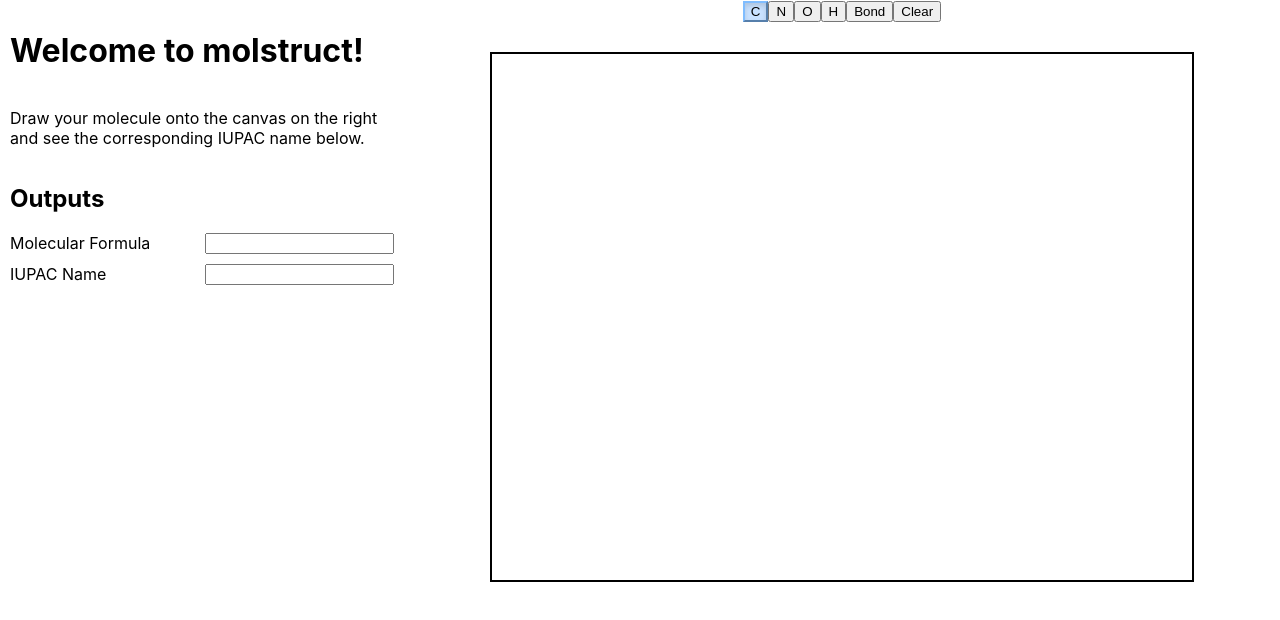
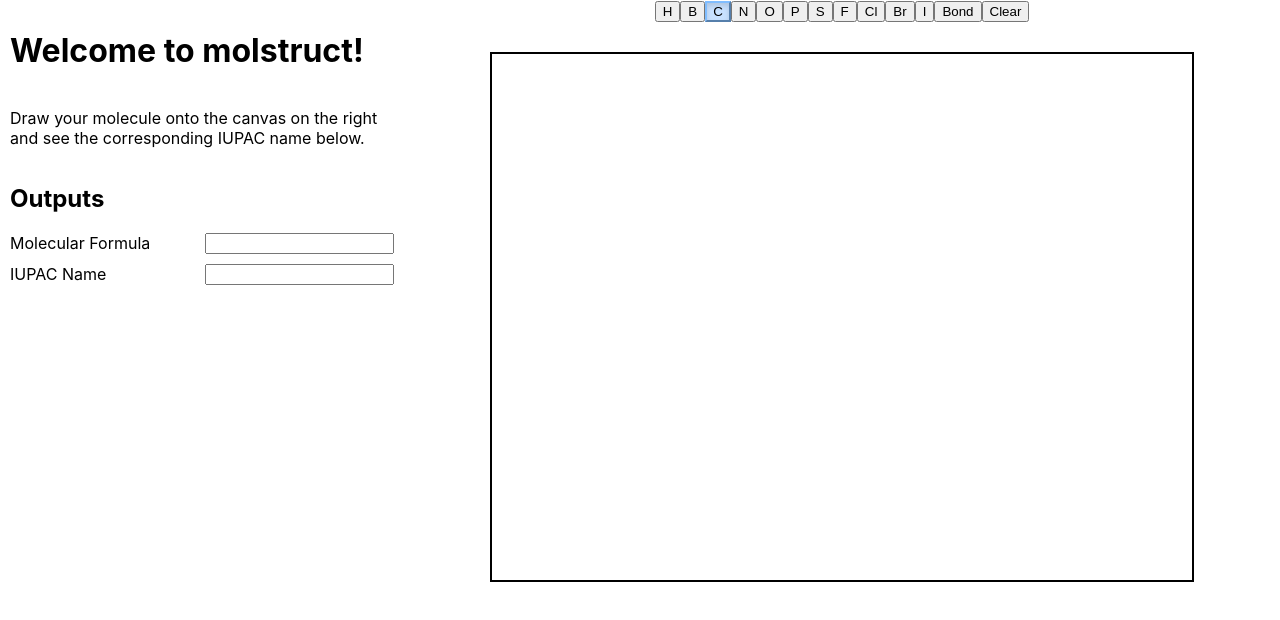
Before and after one commit to dn285/molstruct, a React (Create React App) app in the folder molstruct/: page / in a window 1280 px wide. Shown: the top 620 px of the page. Built offline with nearby package versions, Linux system fonts and the light colour scheme.

Commit message:
Refactor code for toolbar buttons

```diff
--- a/molstruct/src/App.js
+++ b/molstruct/src/App.js
@@ -2,6 +2,8 @@ import React, { useState, useRef, useEffect } from 'react';
 import './App.css';
 
 function App() {
+    const elements = ['H', 'B', 'C', 'N', 'O', 'P', 'S', 'F', 'Cl', 'Br', 'I'];
+
     const [selectedTool, setSelectedTool] = useState('C');
     const [atoms, setAtoms] = useState([]);
     const [bonds, setBonds] = useState([]);
@@ -51,7 +53,7 @@ function App() {
         const clickedAtom = atoms.find(atom =>
             Math.abs(atom.x - x) < 10 && Math.abs(atom.y - y) < 10);
 
-        if (['C', 'N', 'O', 'H'].includes(selectedTool)) {
+        if (elements.includes(selectedTool)) {
             addAtom(selectedTool, x, y);
             setSelectedAtoms([]);
         }
@@ -133,10 +135,15 @@ function App() {
                 </div>
                 <div className="canvas-container">
                     <div className="toolbar">
-                        <button className={selectedTool === 'C' ? 'selected' : ''} onClick={() => setSelectedTool('C')}>C</button>
-                        <button className={selectedTool === 'N' ? 'selected' : ''} onClick={() => setSelectedTool('N')}>N</button>
-                        <button className={selectedTool === 'O' ? 'selected' : ''} onClick={() => setSelectedTool('O')}>O</button>
-                        <button className={selectedTool === 'H' ? 'selected' : ''} onClick={() => setSelectedTool('H')}>H</button>
+                        {elements.map(element => (
+                            <button
+                                key={element}
+                                className={selectedTool === element ? "selected" : ''}
+                                onClick={() => setSelectedTool(element)}
+                            >
+                                {element}
+                            </button>
+                        ))}
                         <button className={selectedTool === 'bond' ? 'selected' : ''} onClick={() => setSelectedTool('bond')}>Bond</button>
                         <button onClick={clearCanvas}>Clear</button>
                     </div>
```
